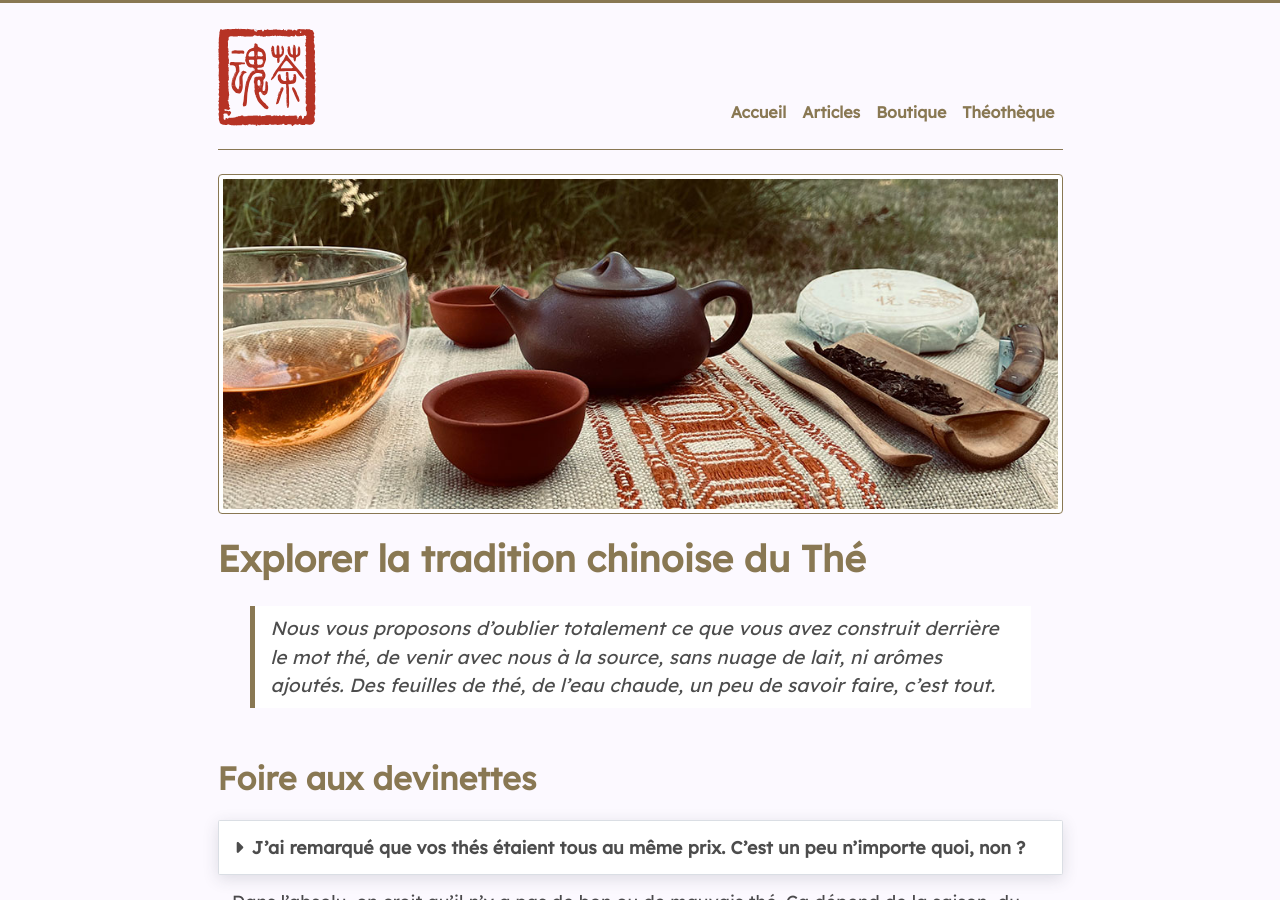
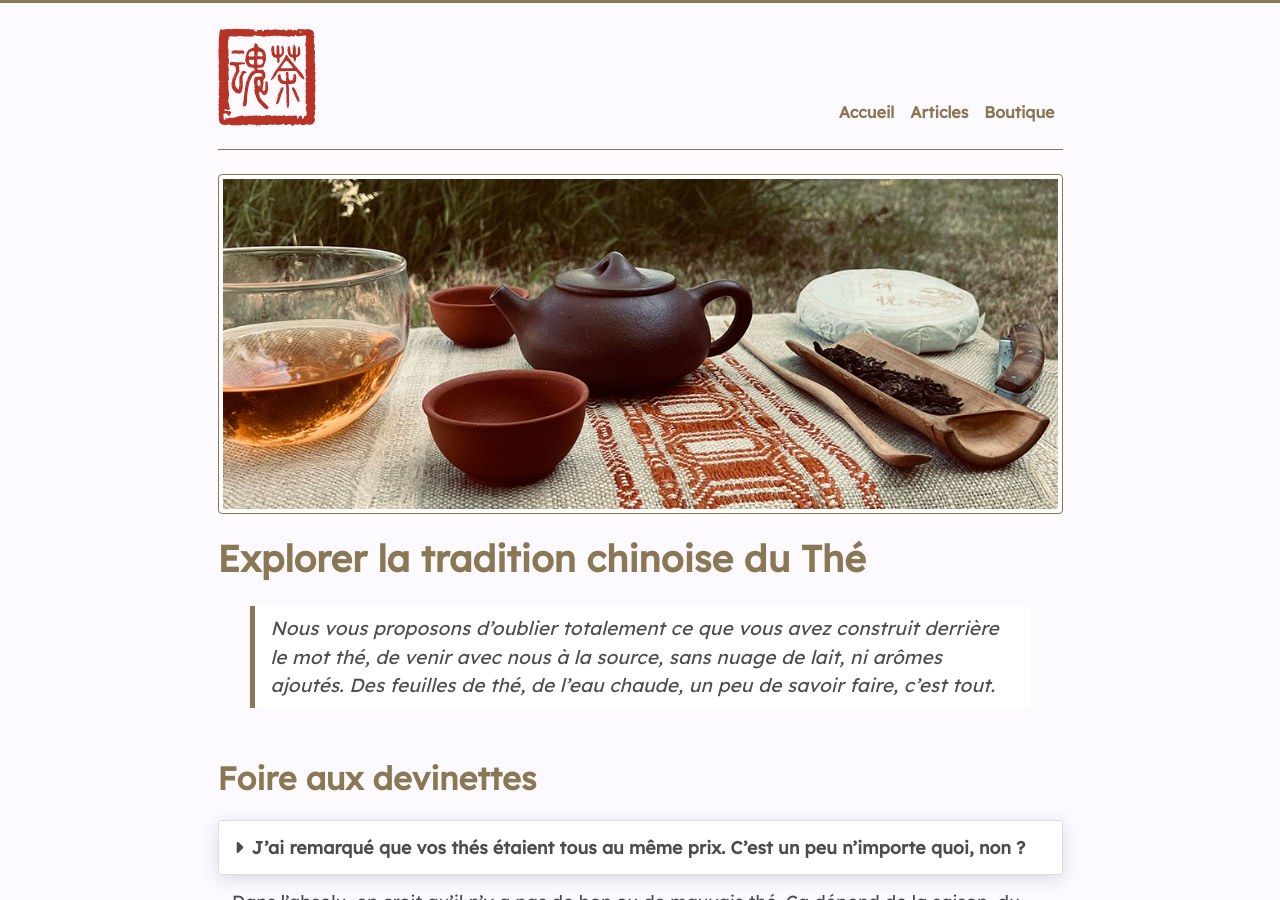
Before and after one commit to brutdethe/site, a Jekyll site: the page built from index.md, in a window 1280 px wide and 900 px high. Built offline with Jekyll 4.4.1, drawn with Linux system fonts in a browser that asks for light colours; nearby versions of some CDN libraries.

Commit message:
enlève théothèque

```diff
--- a/_includes/header.html
+++ b/_includes/header.html
@@ -4,6 +4,5 @@
         <li><a href="/">Accueil</a></li>
         <li><a href="/base">Articles</a></li>
         <li><a href="https://boutique.brutdethé.fr">Boutique</a></li>
-        <li><a href="https://theotheque.brutdethé.fr">Théothèque</a></li>
     </ul>
 </header>
```
